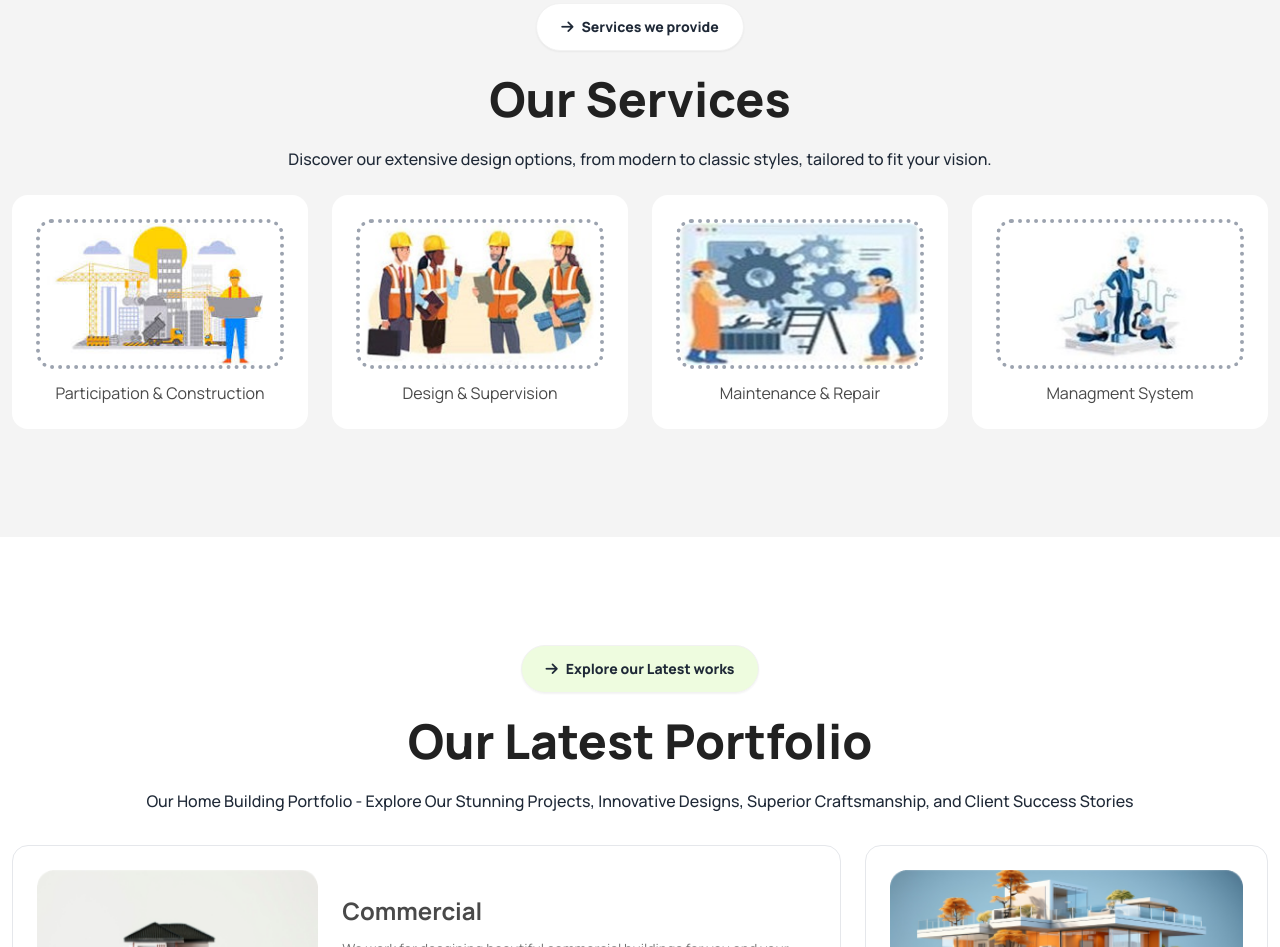
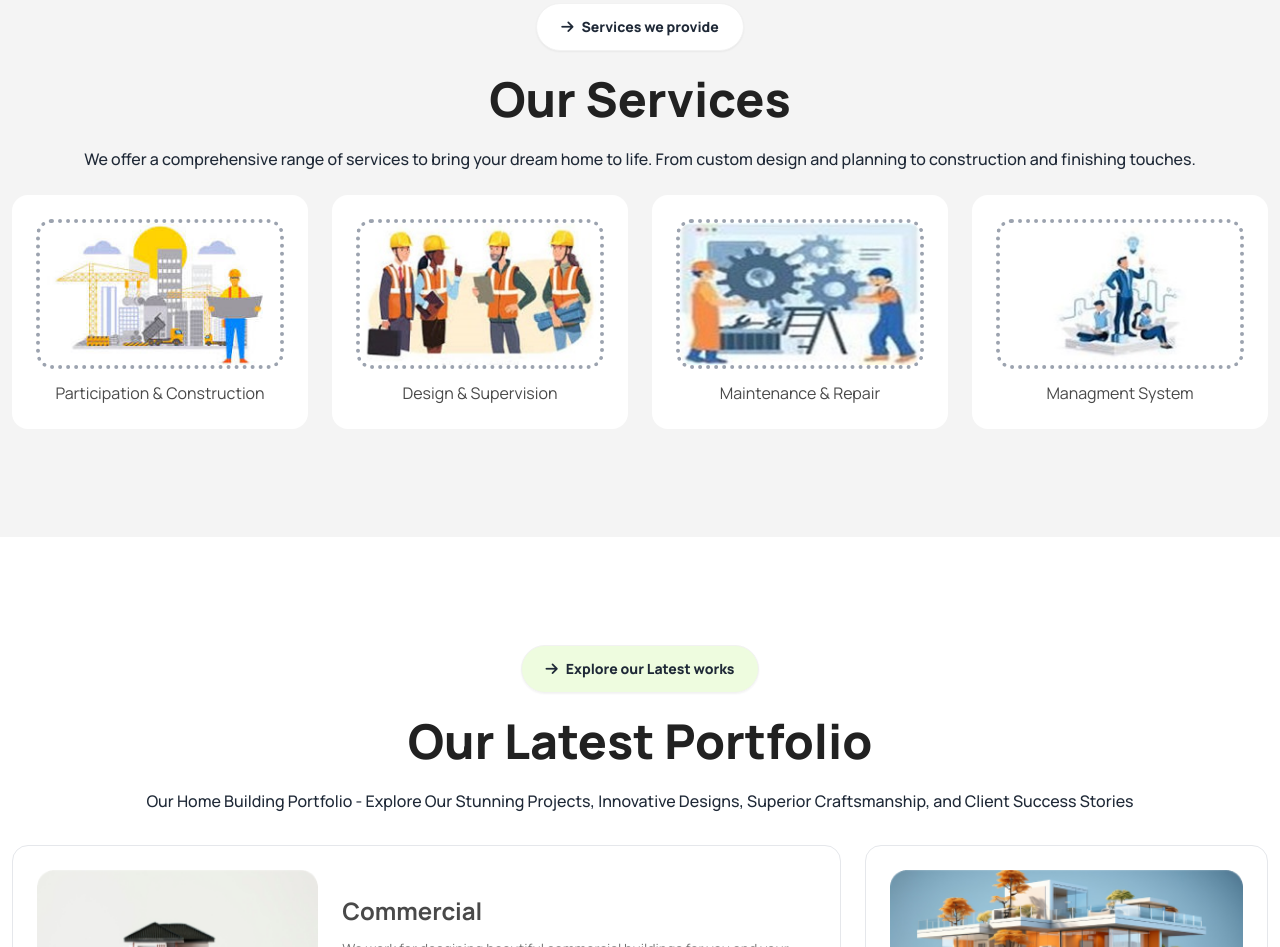
Before and after one commit to ahasan-ullah/Assignment-Three-PH, a plain HTML site: page index.html in a window 1280 px wide. Shown: the part 2168-3115 px from the top of the page. Drawn offline with nearby package versions, Linux system fonts and the light colour scheme.

Commit message:
bonus section modified

```diff
--- a/index.html
+++ b/index.html
@@ -222,7 +222,7 @@
           <a class="btn bg-white rounded-3xl font-extrabold
           px-6"><i class="fa-solid fa-arrow-right"></i>Services we provide</a>
           <h1 class="text-3xl lg:text-5xl font-extrabold text-[#212121]">Our Services</h1>
-          <p class="text-sm md:text-base font-medium">Discover our extensive design options, from modern to classic styles, tailored to fit your vision.</p>
+          <p class="text-sm md:text-base font-medium">We offer a comprehensive range of services to bring your dream home to life. From custom design and planning to construction and finishing touches.</p>
         </div>
         <!-- content cards -->
         <div class="grid grid-cols-1 md:grid-cols-2 lg:grid-cols-4 gap-6">
```
